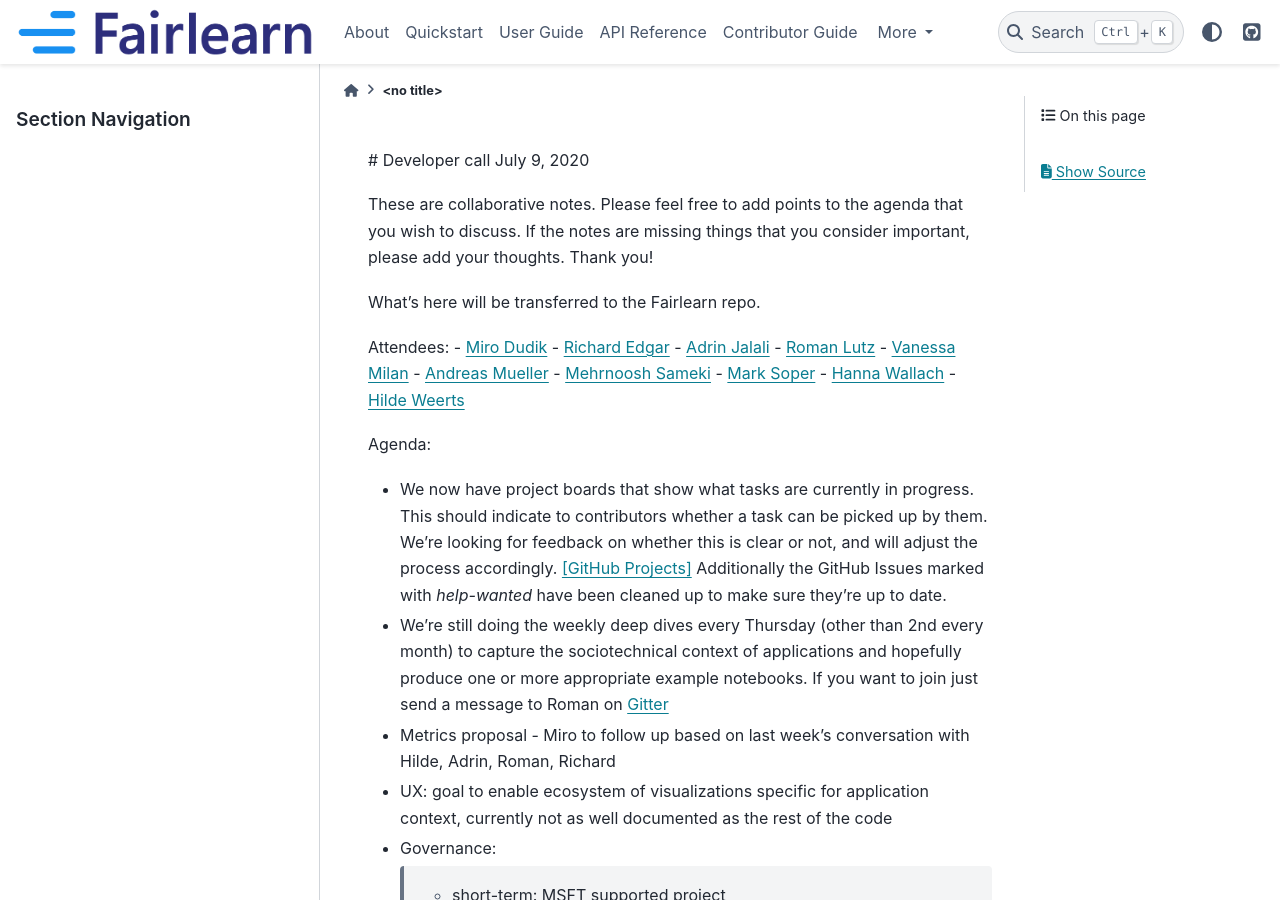
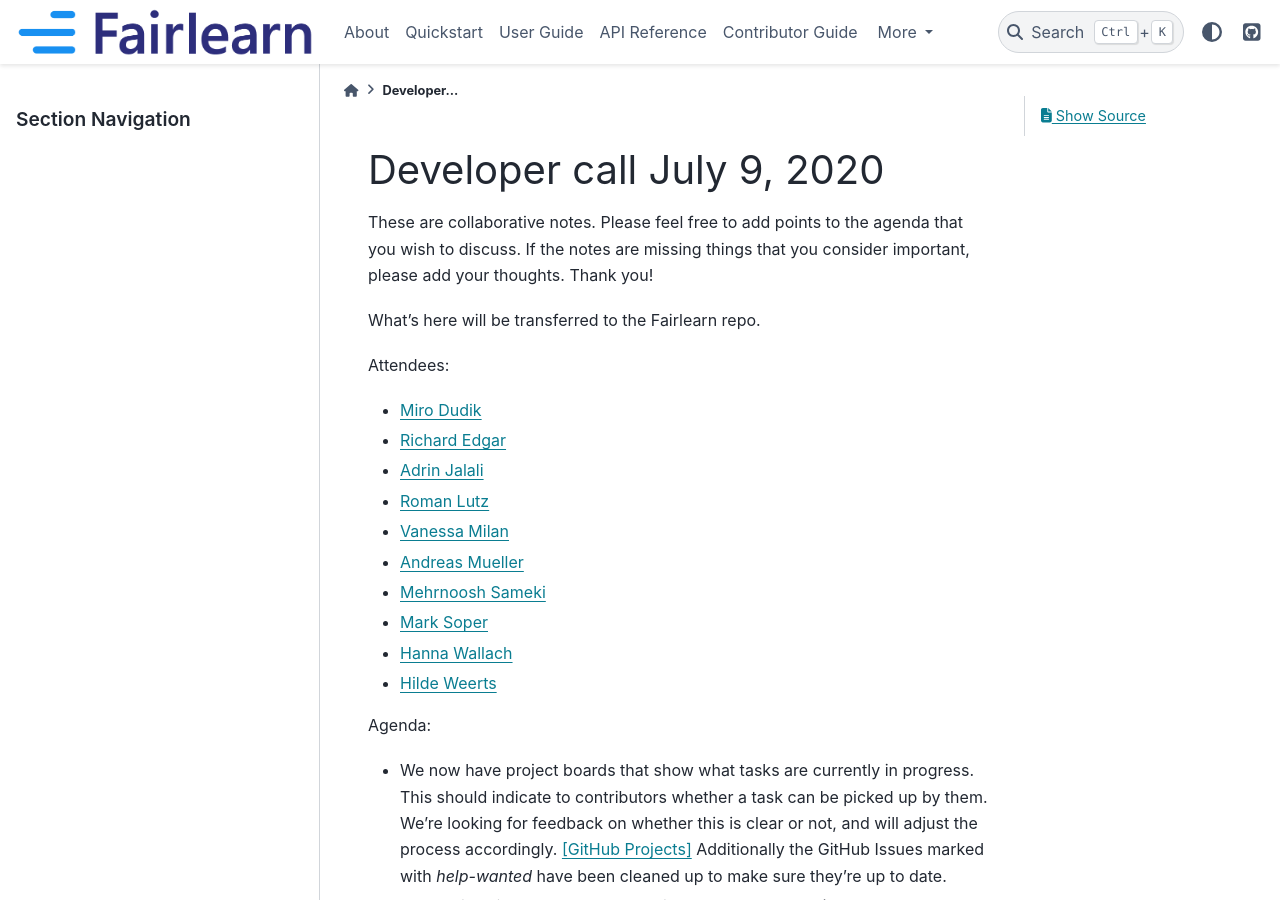
Before and after one commit to fairlearn/fairlearn, a Sphinx documentation site: the page built from docs/contributor_guide/developer_call_notes/2020_07_09.rst, in a window 1280 px wide and 900 px high. Built offline with Sphinx 7.4.7 and the PyData theme 0.15.4, drawn with Linux system fonts in a browser that asks for light colours; pages that are not in the unit, such as notebooks, are missing from menus.

Commit message:
formatting fix
Signed-off-by: Roman Lutz <rolutz@microsoft.com>

```diff
--- a/docs/contributor_guide/developer_call_notes/2020_07_09.rst
+++ b/docs/contributor_guide/developer_call_notes/2020_07_09.rst
@@ -1,10 +1,12 @@
-# Developer call July 9, 2020
+Developer call July 9, 2020
+---------------------------
 
 These are collaborative notes. Please feel free to add points to the agenda that you wish to discuss. If the notes are missing things that you consider important, please add your thoughts. Thank you!
 
 What's here will be transferred to the Fairlearn repo.
 
 Attendees:
+
 - `Miro Dudik <https://github.com/MiroDudik>`_
 - `Richard Edgar <https://github.com/riedgar-ms>`_
 - `Adrin Jalali <https://github.com/adrinjalali>`_
```
